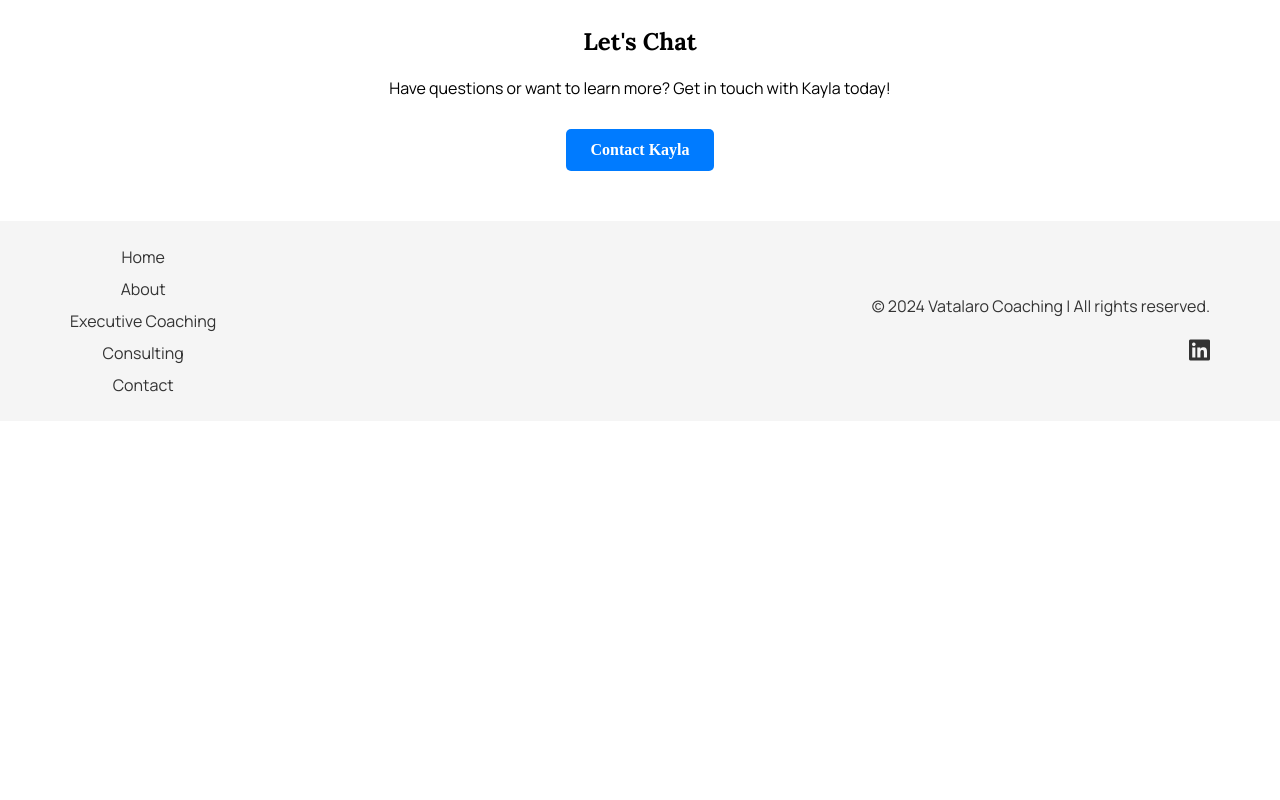
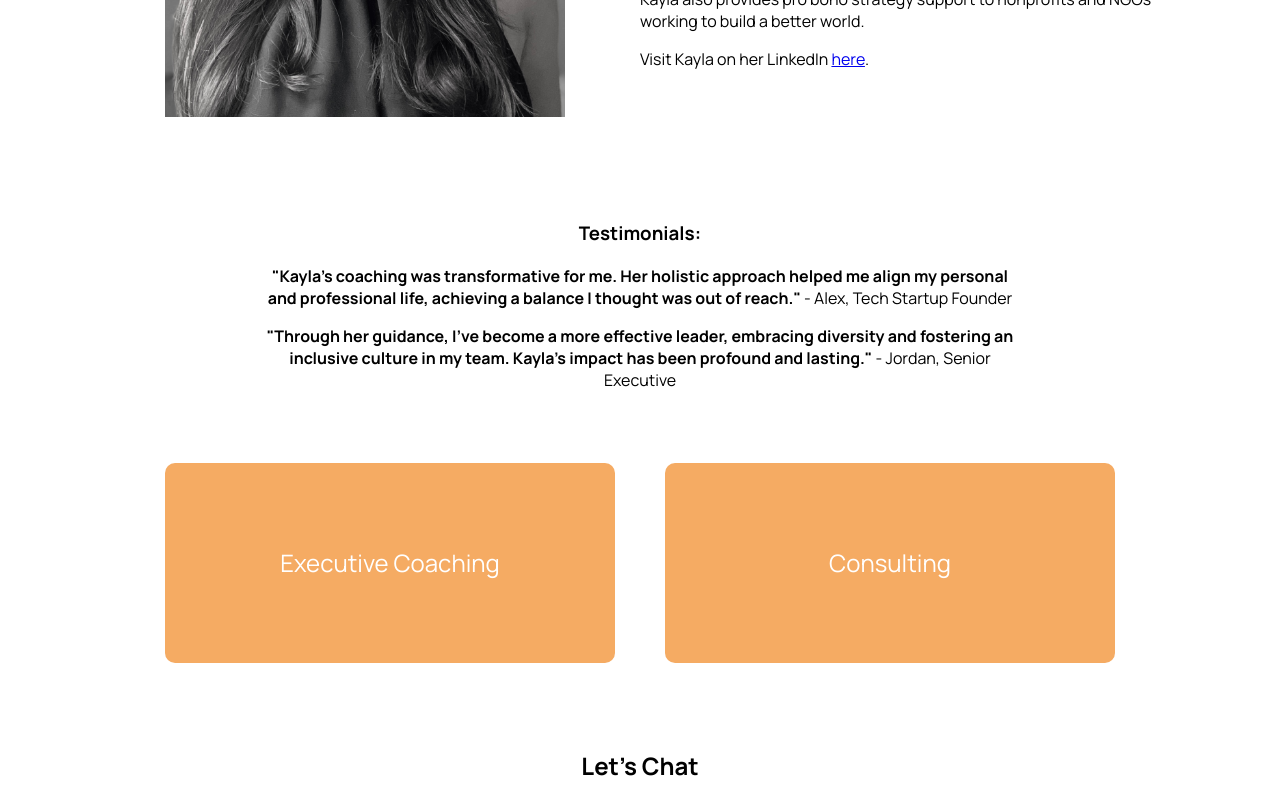
Before and after one commit to lucasamagno/vatalarocoaching, a Vue app: page / in a window 1280 px wide. Shown: the part 1400-2200 px from the top of the page. Before the commit the page ends 1821 px from the top, so only its background shows below. Built offline with nearby package versions, Linux system fonts and the light colour scheme.

Commit message:
many more changes

```diff
--- a/src/components/ExecutiveCoaching.vue
+++ b/src/components/ExecutiveCoaching.vue
@@ -1,13 +1,15 @@
 <template>
-    <h1>Vatalaro Executive and Leadership Coaching</h1>
-    <h2>Are you ready to step into your full potential?</h2>
-    <p>My practice is dedicated to empowering leaders to excel in the corporate world while championing outcomes that bring about transformative change to their lives and society.</p>
+    <div className="executive-coaching-page">
+        <h1 className="page-title">Vatalaro Executive and Leadership Coaching</h1>
+        <h3>Are you ready to step into your full potential?</h3>
+        <p>My practice is dedicated to empowering leaders to excel in the corporate world while championing outcomes that bring about transformative change to their lives and society.</p>
+        <ApproachSection />
 
-    <hr>
-    <ExecutiveCoachingBlurb />
-    <ApproachSection />
-    <AreasOfCollaboration />
-    <InclusiveLeadership />
+
+        <ExecutiveCoachingBlurb />
+        <AreasOfCollaboration />
+        <InclusiveLeadership />
+    </div>
 </template>
 
 
@@ -18,7 +20,20 @@ import InclusiveLeadership from './InclusiveLeadership.vue'
 import ExecutiveCoachingBlurb from './ExecutiveCoachingBlurb.vue'
 
 </script>
-
 <style scoped>
 
+.executive-coaching-page {
+    text-align: center;
+    max-width: 1100px;
+    margin: auto;
+    margin-bottom: 50px;
+    padding: 10px;
+}
+
+.page-title {
+    font-size: 2rem;
+    margin-top: 40px; /* Adjust this value as needed for top spacing */
+    margin-bottom: 40px; /* Adjust this value as needed for bottom spacing */
+}
+
 </style>
--- a/src/components/ExperienceSection.vue
+++ b/src/components/ExperienceSection.vue
@@ -1,6 +1,6 @@
 <template>
   <section class="experience-section">
-    <h2 class="experience-header">Experience</h2> <!-- Header added here -->
+    <h3 class="experience-header">Experience</h3> <!-- Header added here -->
     <div class="companies">
       <div class="company-logo" v-for="logo in logos" :key="logo.name">
         <img :src="logo.imgSrc" :alt="logo.name" />
--- a/src/components/HomePage.vue
+++ b/src/components/HomePage.vue
@@ -4,6 +4,7 @@ import ExperienceSection from './ExperienceSection.vue'
 import PageNavigation from './PageNavigation.vue'
 import TestimonialsPage from './TestimonialsPage.vue';
 import LetsChat from './LetsChat.vue'
+import AboutPage from './AboutPage.vue'
 
 </script>
 
@@ -11,6 +12,7 @@ import LetsChat from './LetsChat.vue'
   <div>
     <HeroSection />
     <ExperienceSection />
+    <AboutPage />
     <TestimonialsPage />
     <PageNavigation />
     <LetsChat />
--- a/src/components/LetsChat.vue
+++ b/src/components/LetsChat.vue
@@ -1,8 +1,8 @@
 <template>
   <section class="lets-chat">
-    <h2>Let's Chat</h2>
+    <h3>Let's Chat</h3>
     <p>Have questions or want to learn more? Get in touch with Kayla today!</p>
-    <router-link to="/contact" class="contact-button">Contact Kayla</router-link>
+    <p><router-link to="/contact" class="contact-button">Contact Kayla</router-link></p>
   </section>
 </template>
 
@@ -16,7 +16,7 @@
   margin: 50px auto;
 }
 
-.lets-chat h2 {
+.lets-chat h3 {
   font-size: 24px;
   margin-bottom: 20px;
 }
@@ -32,7 +32,7 @@
   font-weight: bold;
   text-decoration: none;
   color: #fff;
-  background-color: #007bff;
+  background-color: rgb(88, 177, 219);
   border: none;
   border-radius: 5px;
   transition: background-color 0.3s ease;
--- a/src/components/PageNavigation.vue
+++ b/src/components/PageNavigation.vue
@@ -25,7 +25,7 @@
   border-radius: 10px;
   font-size: 24px; /* Increased font size */
   transition: transform 0.3s;
-  background-color: rgba(236, 137, 62, 0.5); /* Apply orange tint to the background */
+  background-color: #F5AB63; /* Apply orange tint to the background */
   position: relative;
   margin: 0 20px;
 }
--- a/src/components/TestimonialsPage.vue
+++ b/src/components/TestimonialsPage.vue
@@ -1,7 +1,7 @@
 <template>
   <section class="testimonials-section">
     <div class="content">
-        <h2>Testimonials:</h2>
+        <h3>Testimonials:</h3>
         <p><strong>"Kayla's coaching was transformative for me. Her holistic approach helped me align my personal and professional life, achieving a balance I thought was out of reach."</strong> - Alex, Tech Startup Founder</p>
         <p><strong>"Through her guidance, I've become a more effective leader, embracing diversity and fostering an inclusive culture in my team. Kayla's impact has been profound and lasting."</strong> - Jordan, Senior Executive</p>
     </div>
--- a/src/router.js
+++ b/src/router.js
@@ -16,6 +16,15 @@ const routes = [
 const router = createRouter({
   history: createWebHistory(),
   routes,
+  scrollBehavior(to) {
+    // If the route has a hash, scroll to it
+    if (to.hash) {
+      return { el: to.hash };
+    } else {
+      // Otherwise, scroll to the top of the page
+      return { top: 0 };
+    }
+  },
 });
 
 export default router;
```
Also changed, not shown: 20 other files (tests, documents, lock files or other folders).
